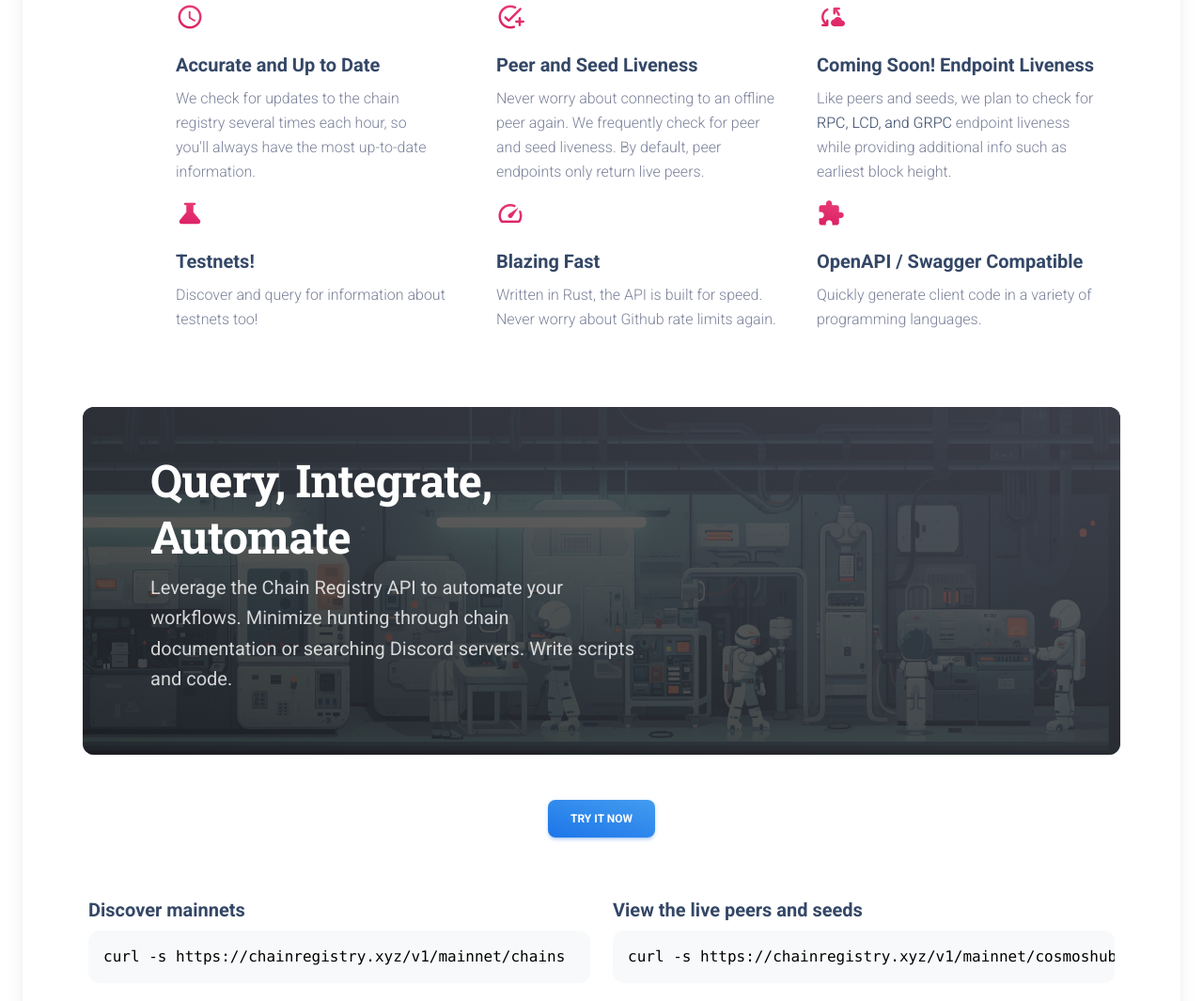
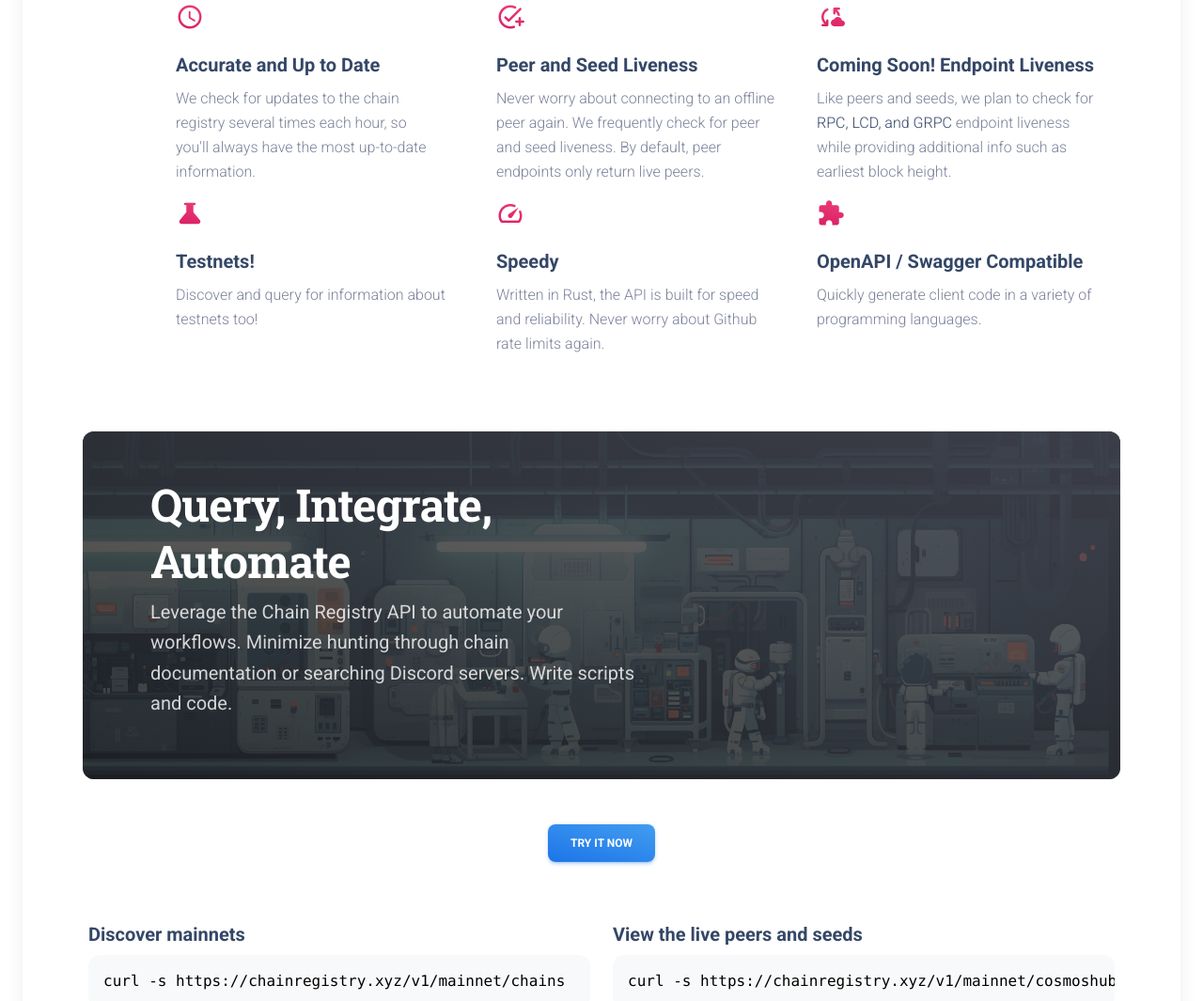
Before and after one commit to system-zero-labs/chain-registry-api, a plain HTML site: page static/index.html in a window 1280 px wide. Shown: the part 1075-2140 px from the top of the page at 94% size. Drawn offline with nearby package versions, Linux system fonts and the light colour scheme.

Commit message:
Tweak the home page

```diff
--- a/static/index.html
+++ b/static/index.html
@@ -156,8 +156,8 @@
                         <div class="col-md-4">
                             <div class="info">
                                 <i class="material-icons text-gradient text-primary text-3xl">speed</i>
-                                <h5 class="font-weight-bolder mt-3">Blazing Fast</h5>
-                                <p class="pe-3">Written in Rust, the API is built for speed. Never worry about Github
+                                <h5 class="font-weight-bolder mt-3">Speedy</h5>
+                                <p class="pe-3">Written in Rust, the API is built for speed and reliability. Never worry about Github
                                     rate limits again.</p>
                             </div>
                         </div>
```
